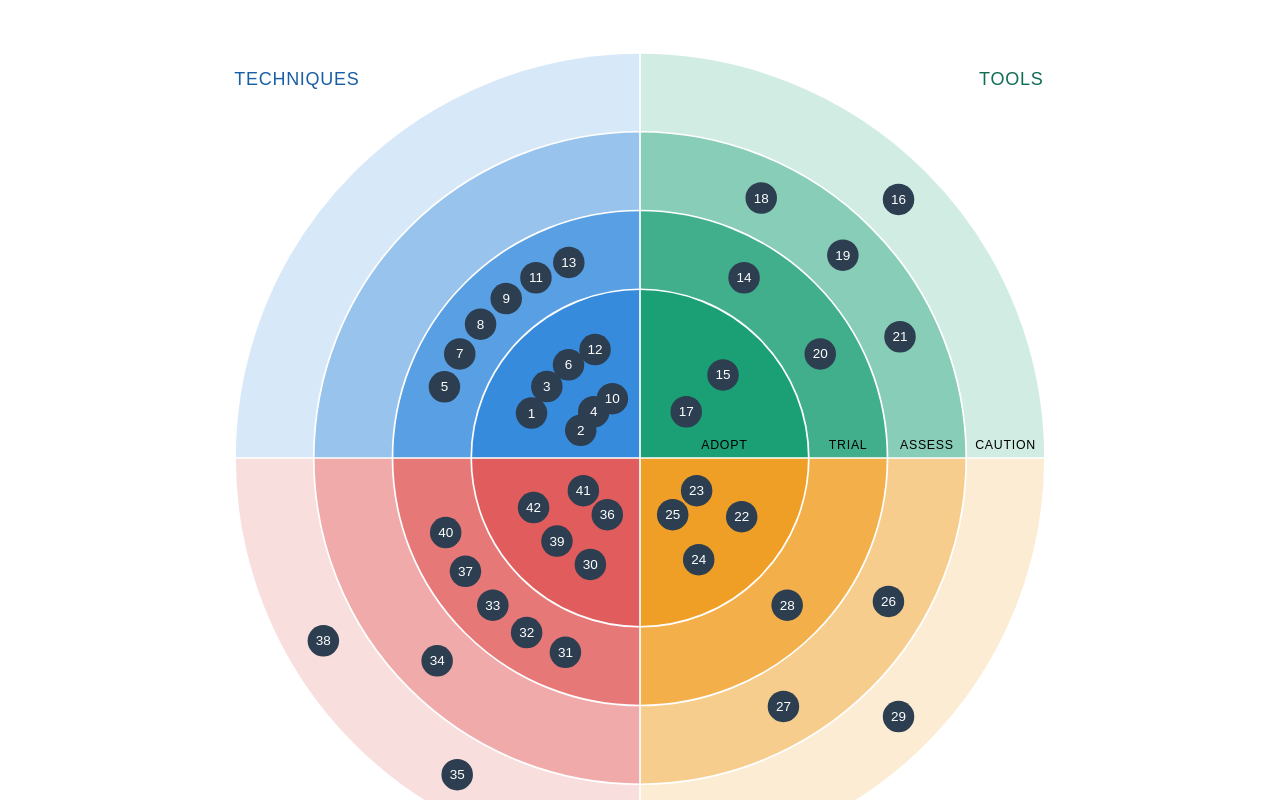
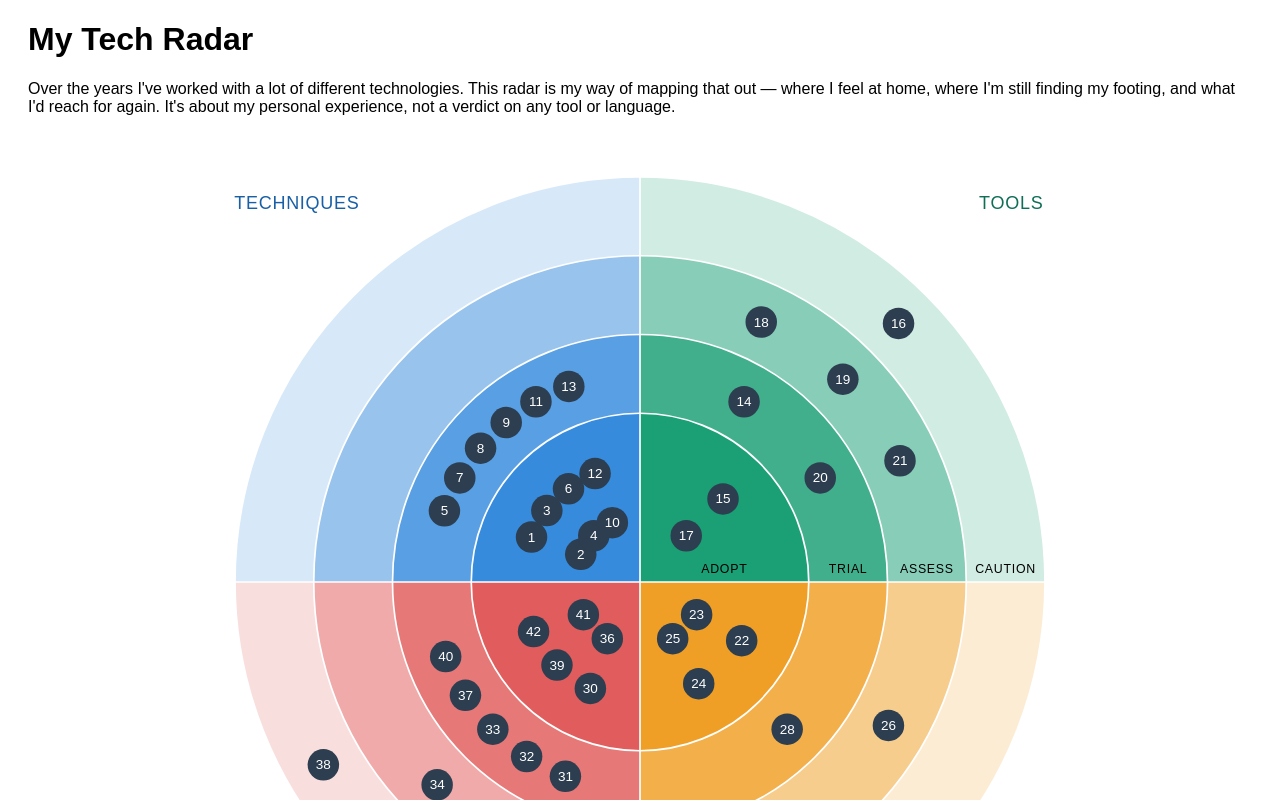
Before and after one commit to SebaRenner/tech-radar, an Angular app: page / in a window 1280 px wide. Shown: the top 800 px of the page. Built offline with nearby package versions, Linux system fonts and the light colour scheme.

Commit message:
feat: added header

```diff
--- a/src/app/app.html
+++ b/src/app/app.html
@@ -1 +1,3 @@
+<h1>My Tech Radar</h1>
+<p>Over the years I've worked with a lot of different technologies. This radar is my way of mapping that out — where I feel at home, where I'm still finding my footing, and what I'd reach for again. It's about my personal experience, not a verdict on any tool or language.</p>
 <app-radar-canvas [blips]="blips" (blipSelected)="onBlipSelected($event)" />
--- a/src/app/app.scss
+++ b/src/app/app.scss
@@ -0,0 +1,4 @@
+:host {
+  display: block;
+  padding: 0px 20px 20px 20px;
+}
--- a/src/app/components/radar-canvas/radar-canvas.component.scss
+++ b/src/app/components/radar-canvas/radar-canvas.component.scss
@@ -8,7 +8,6 @@
 .quadrant-label {
   font-size: 16px;
   font-weight: 500;
-  font-family: var(--font-sans, sans-serif);
   letter-spacing: 0.04em;
   text-transform: uppercase;
 }
@@ -16,7 +15,6 @@
 .ring-label {
   font-size: 11px;
   font-weight: 500;
-  font-family: var(--font-sans, sans-serif);
   letter-spacing: 0.06em;
   text-transform: uppercase;
 }
@@ -24,14 +22,12 @@
 .blip-label {
   font-size: 12px;
   font-weight: 500;
-  font-family: var(--font-sans, sans-serif);
   fill: white;
 }
 
 .tooltip-label {
   font-size: 11px;
   font-weight: 500;
-  font-family: var(--font-sans, sans-serif);
   fill: white;
   text-anchor: middle;
 }
--- a/src/styles.scss
+++ b/src/styles.scss
@@ -1 +1,5 @@
 /* You can add global styles to this file, and also import other style files */
+
+body {
+  font-family: var(--font-sans, sans-serif);
+}
```
